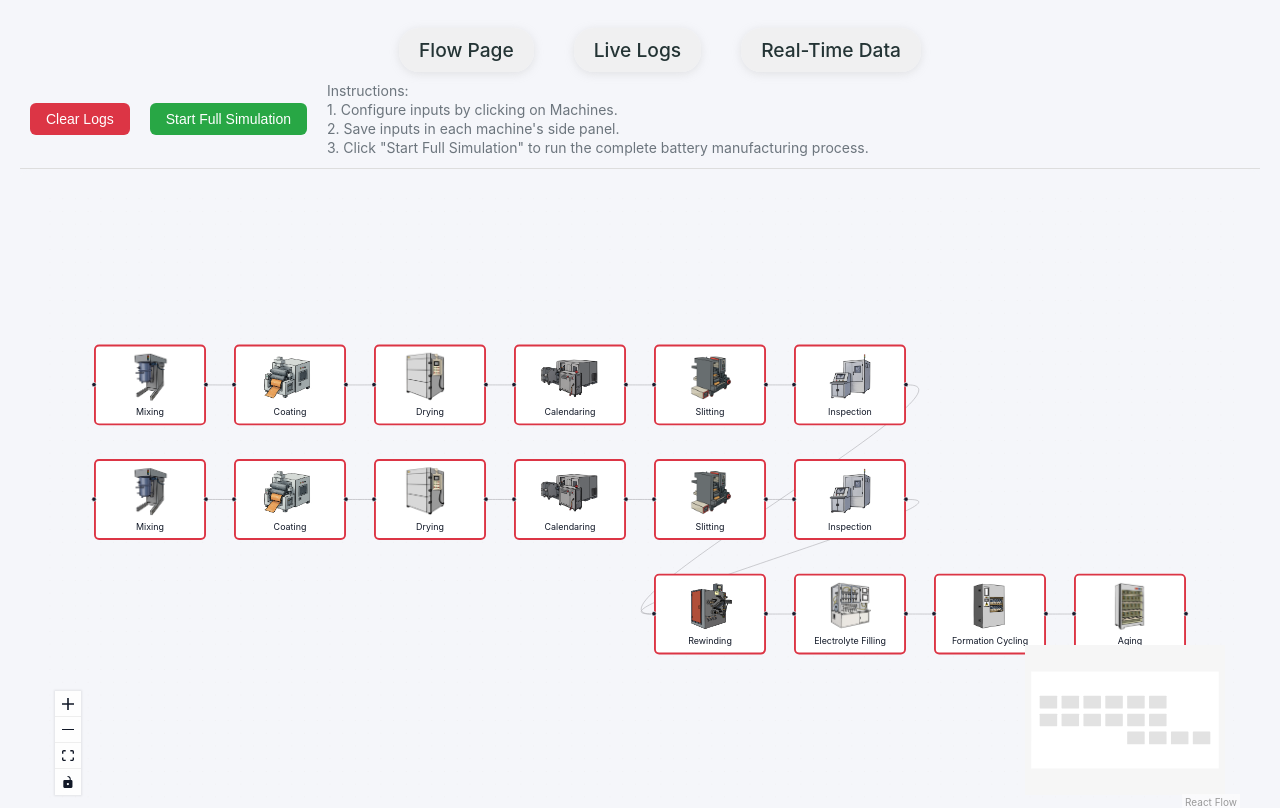
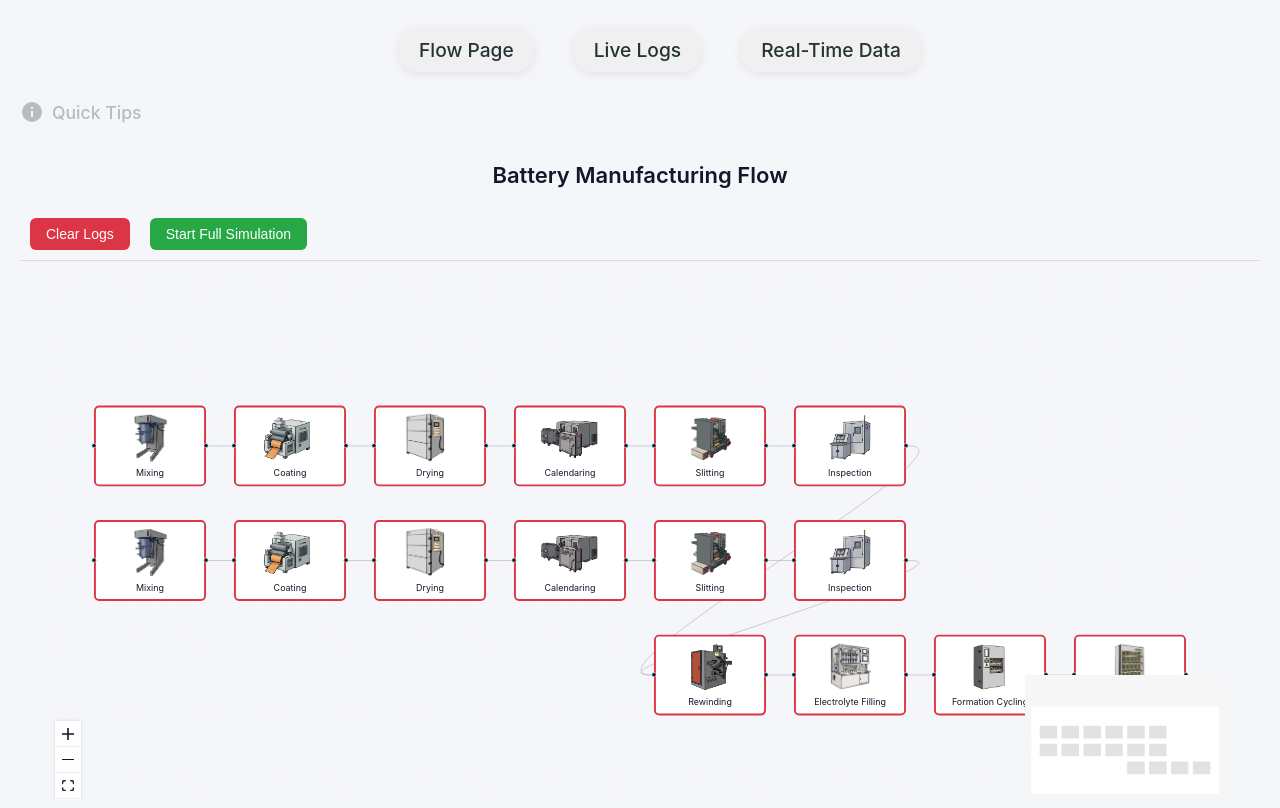
Before and after one commit to buntrylay/Battery_Manufacturing_Digital_Twin, a React (Create React App) app in the folder frontend/: page / in a window 1280 px wide. Shown: the top 808 px of the page. Built offline with nearby package versions, Linux system fonts and the light colour scheme; no server answers.

Commit message:
add simulation update buttons

```diff
--- a/frontend/src/pages/FlowPage.js
+++ b/frontend/src/pages/FlowPage.js
@@ -5,7 +5,7 @@ import MachineFlowDiagram from "../components/MachineFlowDiagram";
 import "../styles/FlowPage.css";
 import { useLogs } from "../contexts/WebSocketContext";
 import { startSimulation } from "../services/api";
-
+import ToggleSwitch from "../components/ToggleSwitch";
 const FlowPage = () => {
   const { setSelectedId, selectedStage } = useFlowPage();
   const { clearLogs, addLog } = useLogs();
@@ -18,8 +18,6 @@ const FlowPage = () => {
     setAnimationTrigger(false); // Reset animation when clearing logs
   };
 
-
-
   const handleStartFullSimulation = async () => {
     setIsRunning(true);
     setAnimationTrigger(true);
@@ -28,11 +26,13 @@ const FlowPage = () => {
 
     try {
       // Get saved inputs from localStorage
-      const anodeInputs = localStorage.getItem('mixingInputs_Anode Mixing');
-      const cathodeInputs = localStorage.getItem('mixingInputs_Cathode Mixing');
+      const anodeInputs = localStorage.getItem("mixingInputs_Anode Mixing");
+      const cathodeInputs = localStorage.getItem("mixingInputs_Cathode Mixing");
 
       if (!anodeInputs || !cathodeInputs) {
-        setSimulationStatus("Error: Please configure both Anode and Cathode mixing inputs first");
+        setSimulationStatus(
+          "Error: Please configure both Anode and Cathode mixing inputs first"
+        );
         setIsRunning(false);
         return;
       }
@@ -46,22 +46,28 @@ const FlowPage = () => {
           AM: anodeData.AM,
           CA: anodeData.CA,
           PVDF: anodeData.PVDF,
-          Solvent: anodeData.Solvent
+          Solvent: anodeData.Solvent,
         },
         cathode_params: {
           AM: cathodeData.AM,
           CA: cathodeData.CA,
           PVDF: cathodeData.PVDF,
-          Solvent: cathodeData.Solvent
-        }
+          Solvent: cathodeData.Solvent,
+        },
       };
 
-      setSimulationStatus("Starting complete battery manufacturing simulation...");
+      setSimulationStatus(
+        "Starting complete battery manufacturing simulation..."
+      );
       const response = await startSimulation(simulationData);
 
-      setSimulationStatus(`Full simulation started successfully! Batch ID: ${response.data.batch_id}`);
+      setSimulationStatus(
+        `Full simulation started successfully! Batch ID: ${response.data.batch_id}`
+      );
     } catch (error) {
-      setSimulationStatus("Error: " + (error.response?.data?.detail || error.message));
+      setSimulationStatus(
+        "Error: " + (error.response?.data?.detail || error.message)
+      );
     } finally {
       setIsRunning(false);
       // Keep animation trigger active to show ongoing simulation
@@ -71,27 +77,60 @@ const FlowPage = () => {
   return (
     <div className={`flow-layout ${selectedStage ? "with-panel" : "full"}`}>
       <div className="main-content">
+        <ToggleSwitch
+          label="Quick Tips"
+          infoContent={
+            <div className="instructions">
+              <p>Instructions:</p>
+              <p>1. Configure inputs by clicking on Machines.</p>
+              <p>2. Save inputs in each machine's side panel.</p>
+              <p>
+                3. Click "Start Full Simulation" to run the complete battery
+                manufacturing process.
+              </p>
+            </div>
+          }
+        />
+
+        <h2 className="page-title">Battery Manufacturing Flow</h2>
         <div className="controls">
           <button onClick={handleClearLogs} className="clear-logs-button">
             Clear Logs
           </button>
           <button
             onClick={handleStartFullSimulation}
-            className={`start-full-simulation-btn ${isRunning ? 'running' : ''}`}
+            className={`start-full-simulation-btn ${
+              isRunning ? "running" : ""
+            }`}
             disabled={isRunning}
           >
             {isRunning ? "Running..." : "Start Full Simulation"}
           </button>
-          <div className="instructions">
-            <p>Instructions:</p>
-            <p>1. Configure inputs by clicking on Machines.</p>
-            <p>2. Save inputs in each machine's side panel.</p>
-            <p>3. Click "Start Full Simulation" to run the complete battery manufacturing process.</p>
-            {simulationStatus && <p className="simulation-status">{simulationStatus}</p>}
-            {animationTrigger && <p style={{color: 'green', fontWeight: 'bold'}}>Animation Active - Machines are pulsing!</p>}
-          </div>
         </div>
-        <div className={`flow-canvas ${animationTrigger ? 'simulation-started' : ''}`}>
+        <div className="instructions">
+          {simulationStatus && (
+            <ToggleSwitch
+              label="Simulation Status"
+              infoContent={
+                <div className="instructions">
+                  {simulationStatus && (
+                    <p className="simulation-status">{simulationStatus}</p>
+                  )}
+                  {animationTrigger && (
+                    <p style={{ color: "green", fontWeight: "bold" }}>
+                      Animation Active - Machines are pulsing!
+                    </p>
+                  )}
+                </div>
+              }
+            />
+          )}
+        </div>
+        <div
+          className={`flow-canvas ${
+            animationTrigger ? "simulation-started" : ""
+          }`}
+        >
           <MachineFlowDiagram animationTrigger={animationTrigger} />
         </div>
       </div>
--- a/frontend/src/styles/FlowPage.css
+++ b/frontend/src/styles/FlowPage.css
@@ -14,7 +14,6 @@ body {
   font-family: Inter, system-ui, sans-serif;
   background: var(--bg);
   color: var(--text);
-  margin-top: 50px;
 }
 
 .flow-layout {
@@ -49,11 +48,11 @@ body {
   flex-direction: column; /* Stack children vertically */
   flex-grow: 1;
   height: 100%;
+  margin-top: 80px;
 }
 
 .controls {
   padding: 10px;
-  border-bottom: 1px solid #ddd;
   display: flex;
   align-items: center;
   gap: 20px;
@@ -129,6 +128,9 @@ body {
   min-height: auto;
   height: auto;
   box-sizing: border-box;
+
+  border-top: 1px solid #ddd;
+  border-radius: 0%;
 }
 
 /* Each group box */
```
